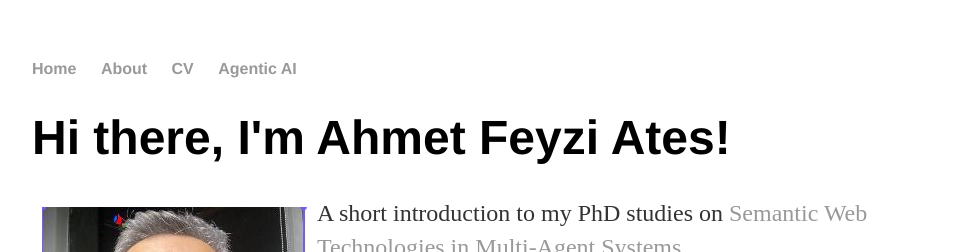
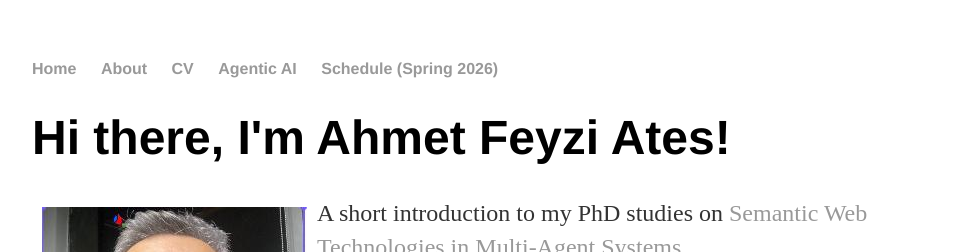
Before and after one commit to ahmetfeyziates/ahmetfeyziates.github.io, a Jekyll site: the page built from index.html, in a window 1280 px wide. Shown: the top 252 px of the page, without its empty margins (160-1114 px from the left). Built offline with Jekyll 4.4.1, drawn with Linux system fonts in a browser that asks for light colours.

Commit message:
Update default.html

```diff
--- a/_layouts/default.html
+++ b/_layouts/default.html
@@ -32,6 +32,7 @@
 		        	<li><a href="/about">About</a></li>
 	        		<li><a href="/cv">CV</a></li>
 	        		<li><a href="/agentic">Agentic AI</a></li>
+					<li><a href="/schedule">Schedule (Spring 2026)</a></li>
 	    		</ul>
 			</nav>
 			<div class="container">
```
